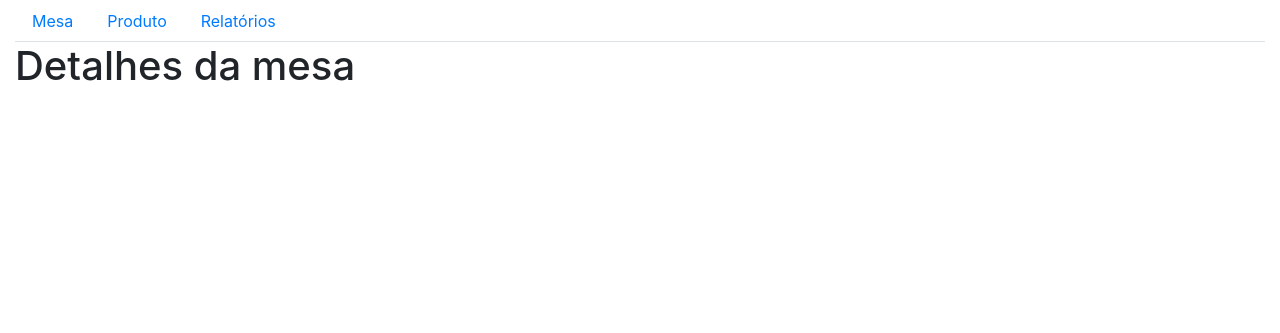
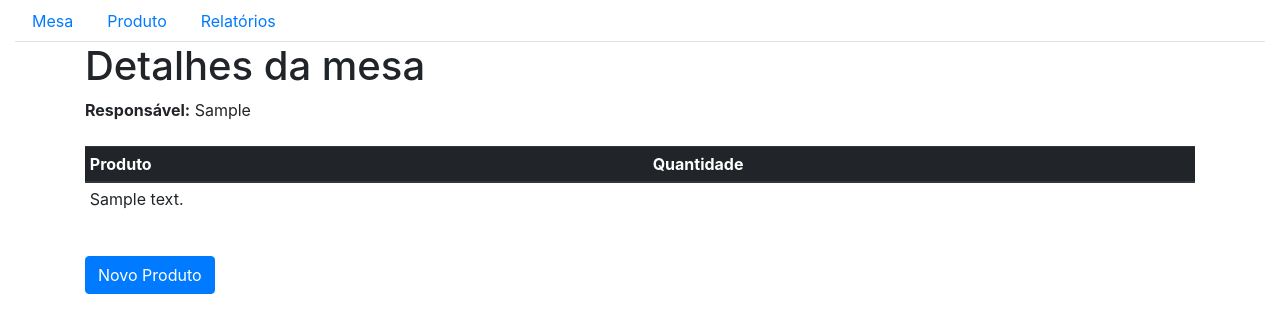
Before and after one commit to rauanisanfelice/espetaria, a Django app: page /mesa-detail/1/ in a window 1280 px wide. Shown: the top 333 px of the page. Run offline with Django 3.2, Linux system fonts and the light colour scheme; tables that the repository leaves empty hold one stand-in row (values such as "Sample post"); some libraries are stand-ins or nearby versions.

Commit message:
Incluindo Bootstrap nos htmls

```diff
--- a/vendas/templates/mesa-list.html
+++ b/vendas/templates/mesa-list.html
@@ -15,13 +15,13 @@
     <br>
     <br>
     {% if erro %}
-        <div>
+        <div class="alert alert-danger" role="alert">
             {{ menssagem_erro }}
         </div>
     {% endif %}
 
     {% if succes %}
-        <div>
+        <div class="alert alert-success" role="alert">
             {{ menssagem_succes }}
         </div>
     {% endif %}
--- a/vendas/templates/mesa.html
+++ b/vendas/templates/mesa.html
@@ -10,7 +10,76 @@
 
 {% comment %} BLOCO DO CORPO DO HTML {% endcomment %}
 {% block body %}
-    <h1>Detalhes da mesa</h1>
+    {% if mesa %}
+        <h1>Detalhes da mesa</h1>
+        <strong>Responsável:</strong> {{ mesa.apelido }}
+        <br>
+        <br>
+
+        {% comment %} LISTA PRODUTOS {% endcomment %}
+        <table class="table table-hover table-sm">
+            <thead class="thead-dark">
+                <tr>
+                    <th scope="col">Produto</th>
+                    <th scope="col">Quantidade</th>
+                </tr>
+            </thead>
+            <tbody>
+                {% for produto in produtos %}
+                    <tr scope="row">
+                        <td>{{ produto.descricao }}</td>
+                        <td></td>
+                    </tr>
+                {% endfor %}
+            </tbody>
+        </table>
+
+        <br>
+        <!-- Botão para acionar modal -->
+        <button type="button" class="btn btn-primary" data-toggle="modal" data-target="#meuModal">
+            Novo Produto
+        </button>
+
+        <!-- Modal -->
+        <div class="modal fade" id="meuModal" tabindex="-1" role="dialog" aria-labelledby="exampleModalLabel" aria-hidden="true">
+            <div class="modal-dialog modal-dialog-centered" role="document">
+                <div class="modal-content">
+                <div class="modal-header">
+                    <h5 class="modal-title" id="exampleModalLabel">Novo produto</h5>
+                    <button type="button" class="close" data-dismiss="modal" aria-label="Fechar">
+                    <span aria-hidden="true">&times;</span>
+                    </button>
+                </div>
+                <div class="modal-body">
+                    {% comment %} TABELA DE PRODUTOS  {% endcomment %}
+                    <table class="table table-hover table-sm">
+                        <thead class="thead-dark">
+                            <tr>
+                                <th scope="col">Produto</th>
+                                <th scope="col">Quantidade</th>
+                            </tr>
+                        </thead>
+                        <tbody>
+                            {% for produto in produtos %}
+                                <tr scope="row">
+                                    <td>{{ produto.descricao }}</td>
+                                    <td></td>
+                                </tr>
+                            {% endfor %}
+                        </tbody>
+                    </table>
+                </div>
+                <div class="modal-footer">
+                    <button type="button" class="btn btn-secondary" data-dismiss="modal">Fechar</button>
+                    <button type="button" class="btn btn-primary">Salvar mudanças</button>
+                </div>
+                </div>
+            </div>
+        </div>
+
+    {% else %}
+        <h1>Algo aconteceu de errado!</h1>
+    {% endif %}
 {% endblock %}
 
 {% comment %} BLOCO DE SCPRITS {% endcomment %}
--- a/vendas/templates/produto-list.html
+++ b/vendas/templates/produto-list.html
@@ -16,13 +16,13 @@
     <br>
 
     {% if erro %}
-        <div>
+        <div class="alert alert-danger" role="alert">
             {{ menssagem_erro }}
         </div>
     {% endif %}
 
     {% if succes %}
-        <div>
+        <div class="alert alert-success" role="alert">
             {{ menssagem_succes }}
         </div>
     {% endif %}
--- a/vendas/templates/template.html
+++ b/vendas/templates/template.html
@@ -19,12 +19,20 @@
                 <li class="nav-item"><a class="nav-link" href="{% url 'produto_list' %}">Produto</a></li>
                 <li class="nav-item"><a class="nav-link" href="{% url 'reports' %}">Relatórios</a></li>
             </ul>
+        </div>
 
+        <div class="container">
+            <div class="row">
+                <div class="col-12">
                     {% block body %}{% endblock %}
                 </div>
+            </div>
+        </div>
 
-
-        <script src="{% static 'plugins/bootstrap-4.1.3-dist/js/bootstrap.js' %}"></script>
+        {% comment %} <script src="{% static 'plugins/bootstrap-4.1.3-dist/js/bootstrap.min.js' %}"></script> {% endcomment %}
+        <script src="https://code.jquery.com/jquery-3.3.1.slim.min.js" integrity="sha384-q8i/X+965DzO0rT7abK41JStQIAqVgRVzpbzo5smXKp4YfRvH+8abtTE1Pi6jizo" crossorigin="anonymous"></script>
+        <script src="https://cdnjs.cloudflare.com/ajax/libs/popper.js/1.14.3/umd/popper.min.js" integrity="sha384-ZMP7rVo3mIykV+2+9J3UJ46jBk0WLaUAdn689aCwoqbBJiSnjAK/l8WvCWPIPm49" crossorigin="anonymous"></script>
+        <script src="https://stackpath.bootstrapcdn.com/bootstrap/4.1.3/js/bootstrap.min.js" integrity="sha384-ChfqqxuZUCnJSK3+MXmPNIyE6ZbWh2IMqE241rYiqJxyMiZ6OW/JmZQ5stwEULTy" crossorigin="anonymous"></script>
         {% block script %}{% endblock %}
     </body>
 </html>
```
Also changed, not shown: vendas/templates/mesa-new.html (+8 -5 lines), vendas/templates/produto-new.html (+19 -3 lines). Lines whose indentation alone changed are shown as unchanged.
